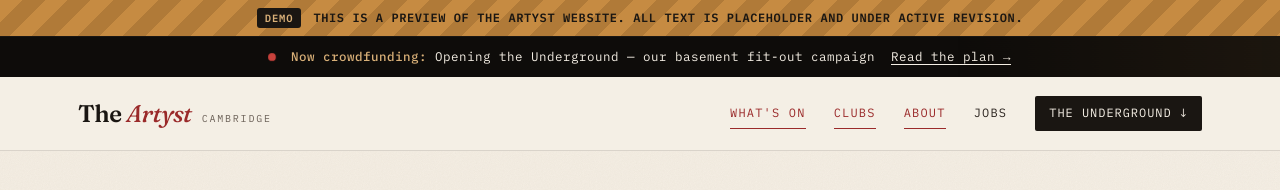
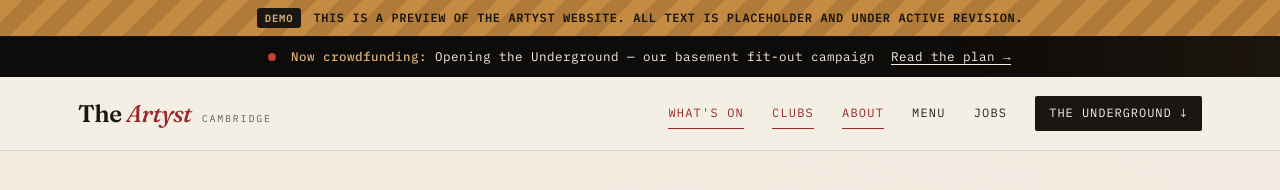
Before and after one commit to The-Alcademy/artyst-website, a plain HTML site: page index.html in a window 1280 px wide. Shown: the top 190 px of the page. Drawn offline with Linux system fonts and the light colour scheme.

Commit message:
Update index.html

```diff
--- a/index.html
+++ b/index.html
@@ -1752,8 +1752,9 @@ a { color: inherit; text-decoration: none; }
     </a>
     <nav class="nav-main" id="navMain">
       <a href="#events" data-nav="home">What's On</a>
-      <a href="#clubs" data-nav="home">Clubs</a>
+<a href="#clubs" data-nav="home">Clubs</a>
       <a href="#about" data-nav="home">About</a>
+      <a href="https://go.theartyst.co.uk/menu" target="_blank" rel="noopener">Menu</a>
       <a href="#jobs" data-nav="jobs">Jobs</a>
       <a href="#underground" data-nav="underground" class="cta">The Underground ↓</a>
     </nav>
```
